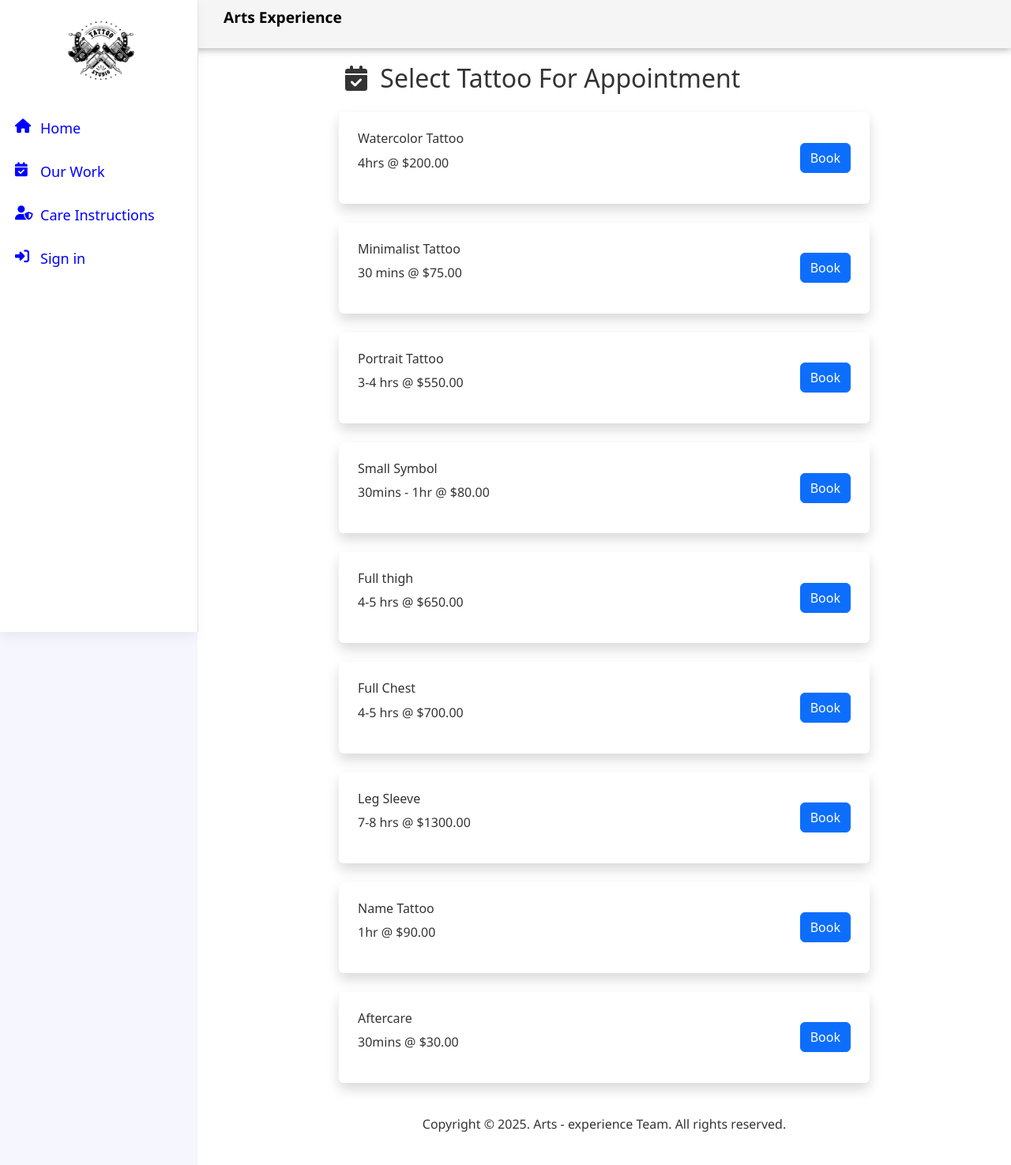
After one commit to Samboja651/body-artwork, a Flask app: page /book-with-us in a window 1280 px wide. The commit adds this page. Shown: the whole page at 79% size. Run offline with Flask 3, Linux system fonts and the light colour scheme; some libraries are stand-ins or nearby versions.

Commit message:
made some modifcations based on what suggested

```diff
--- a/app.py
+++ b/app.py
@@ -54,10 +54,15 @@ def home():
     return render_template("home.html")
 
 
-@app.get("/booking")
-def booking():
+@app.get("/book-with-us")
+def book_with_us():
     """book a session with art experience"""
-    return render_template("booking.html", booking_link=BOOKING_LINK)
+    return render_template("tat-prices.html", booking_link=BOOKING_LINK)
+
+@app.get("/our-work")
+def our_work():
+    """our work"""
+    return render_template("our-work.html")
 
 
 # @app.get('/about-us')
--- a/static/css/home.css
+++ b/static/css/home.css
@@ -301,7 +301,7 @@ h4,.h4 {
 
 .app-header {
     box-shadow:0 2px 9px 0 rgba(0,0,0,.3);
-    background-color: aliceblue;
+    background-color: whitesmoke;
     color:black;
 }
 .app-header-inner {
@@ -322,7 +322,7 @@ h4,.h4 {
     top:0;
     font-size:.875rem;
     border-right:1px solid #e7e9ed;
-    background: aliceblue;
+    background: white;
     color:#333;
 }
 .app-sidepanel .sidepanel-inner {
@@ -353,14 +353,14 @@ h4,.h4 {
     overflow-y:auto;
     scrollbar-color:rgba(0,0,0,.1) #e7e9ed;
     scrollbar-width:thin;
-    background-color: aliceblue;
+    background-color: white;
     color:#333;
 }
 .app-sidepanel .app-nav-main::-webkit-scrollbar {
     width:6px;
 }
 .app-sidepanel .app-nav-main::-webkit-scrollbar-thumb {
-    background-color: aliceblue;
+    background-color: white;
     border-radius:.5rem
 }
 .app-branding {
@@ -388,7 +388,7 @@ h4,.h4 {
 .app-nav .nav-item {
     display:block;
     color:blue;
-    background-color: aliceblue;
+    background-color: white;
 }
 .app-nav .nav-link {
     display:block;
@@ -408,8 +408,6 @@ h4,.h4 {
     left:1rem;
     top:.7rem
 }
-
-
 
 /* styling various components with media query */
 @media(max-width: 1199.98px) {
@@ -457,7 +455,7 @@ h4,.h4 {
 
 /* styling app wrapper with transition */
 .app-wrapper {
-    background-color: aliceblue;
+    background-color: white;
     transition:all .4s ease-in-out;
     color: #333;
 }
@@ -531,16 +529,14 @@ h4,.h4 {
     transition: all 0.3s ease;
 }
 
-
 /* booking page */
-/* card layout styling */
-/* mobile responsive */
 .card-layout{
     display: flex;
     flex-wrap: wrap;
     gap: 3%;
     justify-content: space-evenly;
 }
+
 .card{
     margin-bottom: 5%;
 }
@@ -608,10 +604,10 @@ p{
 
   .fade-left {
     left: 0;
-    background: linear-gradient(to right, aliceblue, transparent);
+    background: linear-gradient(to right, white, transparent);
   }
 
   .fade-right {
     right: 0;
-    background: linear-gradient(to left, aliceblue, transparent);
+    background: linear-gradient(to left, white, transparent);
   }
--- a/templates/home.html
+++ b/templates/home.html
@@ -51,21 +51,15 @@
 							</a>
 						</li>
                         <li class="nav-item">
-							<a class="nav-link" style="font-size: large;" href="{{ url_for('booking') }}">
+							<a class="nav-link" style="font-size: large;" href="{{ url_for('our_work') }}">
 								<span class="nav-icon"><i class="fa-solid fa-calendar-check"></i></span>
-								<span class="nav-link-text">Book Now</span>
+								<span class="nav-link-text">Our Work</span>
 							</a>
 						</li>
 						<li class="nav-item">
 							<a class="nav-link" style="font-size: large;" href="{{ url_for('care_instructions') }}">
 								<span class="nav-icon"><i class="fa-solid fa-user-shield"></i></span>
 								<span class="nav-link-text">Care Instructions</span>
-							</a>
-						</li>
-                        <li class="nav-item">
-							<a class="nav-link" style="font-size: large;" href="{{ url_for('sign_up') }}">
-								<span class="nav-icon"><i class="fa-solid fa-id-card"></i></span>
-								<span class="nav-link-text">Create Account</span>
 							</a>
 						</li>
                         <li class="nav-item">
@@ -89,7 +83,7 @@
 					</div>
 					<!-- book now -->
 					<div class="container text-center" style="margin-top:3%;">
-						<a href="{{ url_for('booking') }}"><button class="btn btn-primary mb-4 mt-3 blinking-btn"><span class="p-4">Book Now</span> </button></a>
+						<a href="{{ url_for('book_with_us') }}"><button class="btn btn-primary mb-4 mt-3 blinking-btn"><span class="p-4">Book Now</span> </button></a>
 					</div>
 
 					<section>
@@ -187,7 +181,7 @@
 						<h1 class="mb-5" style="text-align: center;">Express Yourself Through Arts</h1>
 						<!-- studio image 2 -->
 						<div class="end-container container text-center">
-							<a href="{{ url_for('booking') }}"><button class="btn btn-primary mb-4 mt-3 blinking-btn"><span class="p-4">Book Now</span> </button></a>
+							<a href="{{ url_for('book_with_us') }}"><button class="btn btn-primary mb-4 mt-3 blinking-btn"><span class="p-4">Book Now</span> </button></a>
 						</div>
 					</section>
 
--- /dev/null
+++ b/templates/tat-prices.html
@@ -0,0 +1,70 @@
+{% extends "home.html"%}
+{% block title %}Tatto Prices | Arts Experience{% endblock %}
+{% block content %}
+<div class="container">
+    <h2 class="mb-4"> <i class="fa-solid fa-calendar-check px-2"></i> Select Tattoo For Appointment</h2>
+    <div class="price-container rounded shadow p-4 mb-4 d-flex justify-content-between align-items-center">
+        <div class="fl">
+            <h6>Watercolor Tattoo</h6>
+            <p>4hrs @ $200.00</p>
+        </div>
+        <a href="{{ booking_link }}"><button class="btn btn-primary">Book</button></a>
+    </div>
+    <div class="price-container rounded shadow p-4 mb-4 d-flex justify-content-between align-items-center">
+        <div>
+            <h6>Minimalist Tattoo</h6>
+            <p>30 mins @ $75.00</p>
+        </div>
+        <a href="{{ booking_link }}"><button class="btn btn-primary">Book</button></a>
+    </div>
+    <div class="price-container rounded shadow p-4 mb-4 d-flex justify-content-between align-items-center">
+        <div class="fl">
+            <h6>Portrait Tattoo</h6>
+            <p>3-4 hrs @ $550.00</p>
+        </div>
+        <a href="{{ booking_link }}"><button class="btn btn-primary">Book</button></a>
+    </div>
+    <div class="price-container rounded shadow p-4 mb-4 d-flex justify-content-between align-items-center">
+        <div class="fl">
+            <h6>Small Symbol</h6>
+            <p>30mins - 1hr @ $80.00</p>
+        </div>
+        <a href="{{ booking_link }}"><button class="btn btn-primary">Book</button></a>
+    </div>
+    <div class="price-container rounded shadow p-4 mb-4 d-flex justify-content-between align-items-center">
+        <div class="fl">
+            <h6>Full thigh</h6>
+            <p>4-5 hrs @ $650.00</p>
+        </div>
+        <a href="{{ booking_link }}"><button class="btn btn-primary">Book</button></a>
+    </div>
+    <div class="price-container rounded shadow p-4 mb-4 d-flex justify-content-between align-items-center">
+        <div class="fl">
+            <h6>Full Chest</h6>
+            <p>4-5 hrs @ $700.00</p>
+        </div>
+        <a href="{{ booking_link }}"><button class="btn btn-primary">Book</button></a>
+    </div>
+    <div class="price-container rounded shadow p-4 mb-4 d-flex justify-content-between align-items-center">
+        <div class="fl">
+            <h6>Leg Sleeve</h6>
+            <p>7-8 hrs @ $1300.00</p>
+        </div>
+        <a href="{{ booking_link }}"><button class="btn btn-primary">Book</button></a>
+    </div>
+    <div class="price-container rounded shadow p-4 mb-4 d-flex justify-content-between align-items-center">
+        <div class="fl">
+            <h6>Name Tattoo</h6>
+            <p>1hr @ $90.00</p>
+        </div>
+        <a href="{{ booking_link }}"><button class="btn btn-primary">Book</button></a>
+    </div>
+    <div class="price-container rounded shadow p-4 mb-4 d-flex justify-content-between align-items-center">
+        <div class="fl">
+            <h6>Aftercare</h6>
+            <p>30mins @ $30.00</p>
+        </div>
+        <a href="{{ booking_link }}"><button class="btn btn-primary">Book</button></a>
+    </div>
+</div>
+{% endblock %}
```
Also changed, not shown: templates/login.html (+45 -36 lines), templates/our-work.html (renamed from templates/booking.html, +0 -38 lines), templates/register.html (+25 -35 lines), static/images/sign__bg.jpg (added).
